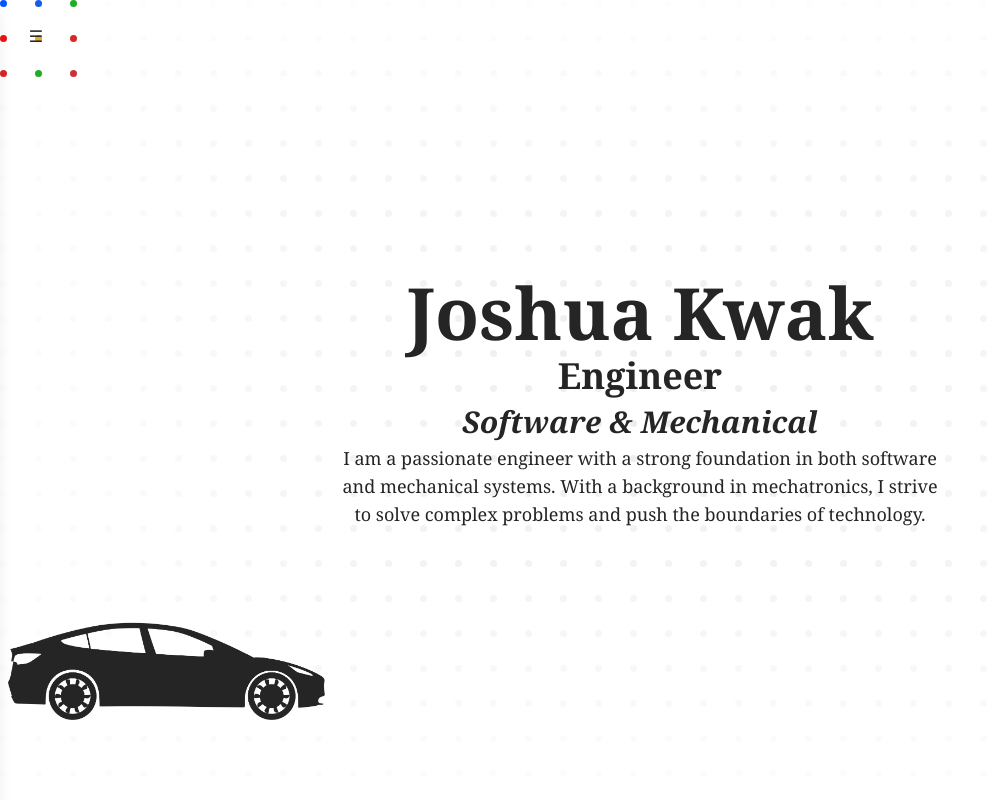
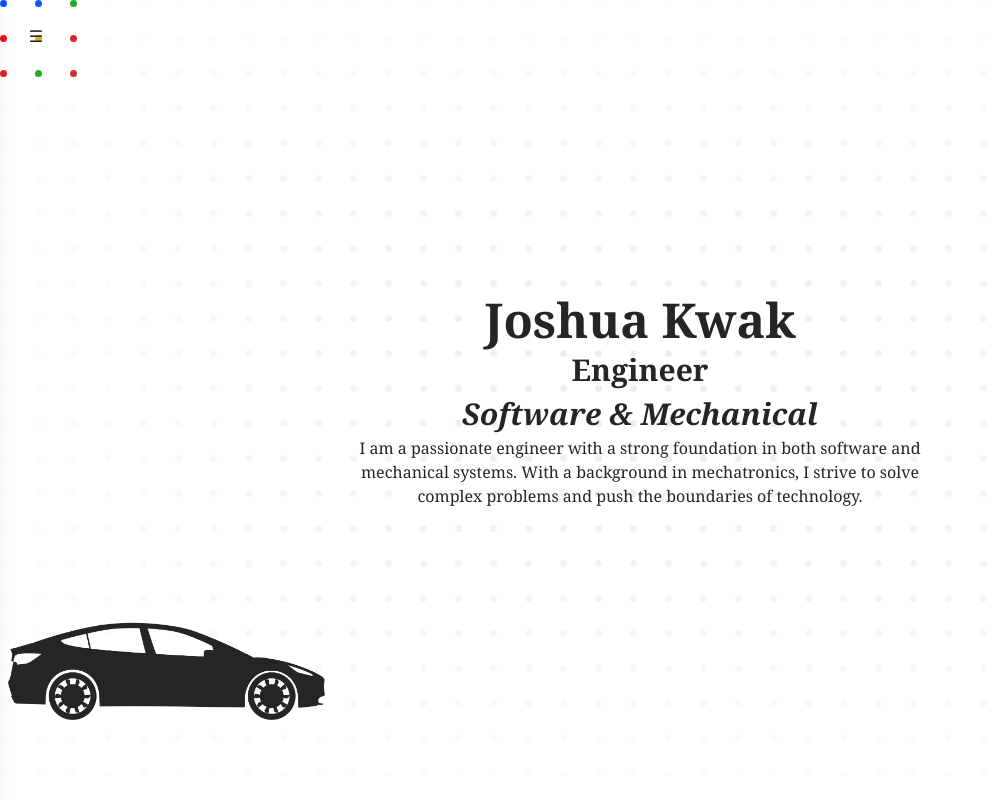
Before and after one commit to joshkwka/joshkwka.github.io, a Next.js app: page / in a window 1280 px wide. Shown: the top 800 px of the page, without its empty margins (0-1000 px from the left). Built offline with nearby package versions, Linux system fonts and the light colour scheme.

Commit message:
making sure hero section title spans max 1 row

```diff
--- a/src/components/HeroSection.tsx
+++ b/src/components/HeroSection.tsx
@@ -63,10 +63,10 @@ const HeroSection = () => {
 
       {/* Main Content */}
       <div className="absolute top-1/2 left-1/2 transform -translate-x-1/2 -translate-y-1/2 text-center px-4 z-20">
-        <h1 className="text-5xl font-bold py-1 sm:text-7xl">Joshua Kwak</h1>
-        <h2 className="text-3xl font-bold py-1 sm:text-4xl">Engineer</h2>
-        <h2 className="text-2xl font-bold italic py-1 sm:text-3xl">Software & Mechanical</h2>
-        <p className="text-md max-w-2xl mx-auto sm:text-lg">
+        <h1 className="text-5xl font-bold py-1 sm:text-5xl whitespace-nowrap">Joshua Kwak</h1>
+        <h2 className="text-3xl font-bold py-1 sm:text-3xl">Engineer</h2>
+        <h2 className="text-2xl font-bold italic py-1 sm:text-3xl whitespace-nowrap">Software & Mechanical</h2>
+        <p className="text-md max-w-2xl mx-auto sm:text-md">
           I am a passionate engineer with a strong foundation in both software and mechanical systems. With a background in mechatronics, I strive to solve complex problems and push the boundaries of technology.
         </p>
       </div>
```
Lines whose indentation alone changed are shown as unchanged.
